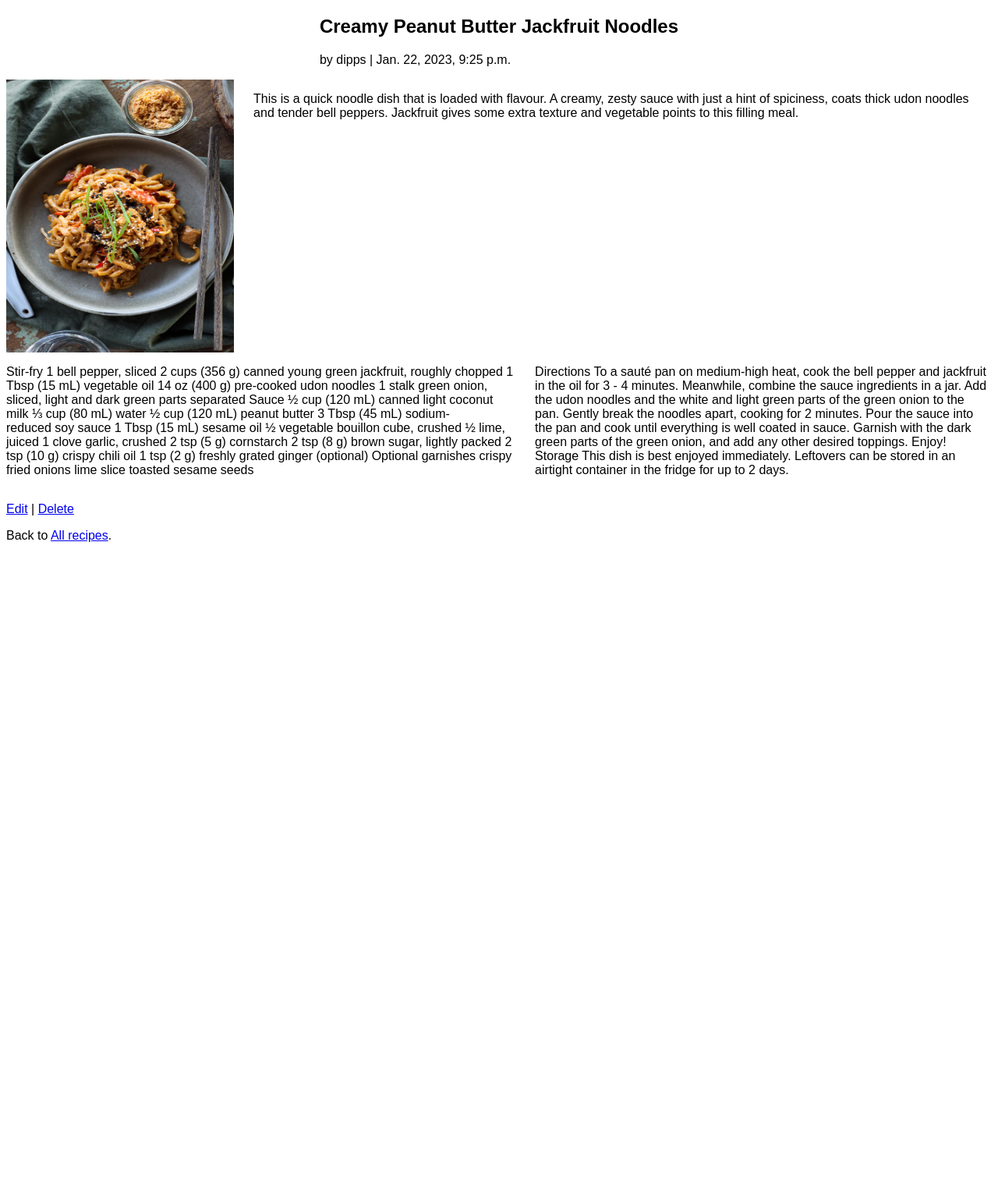
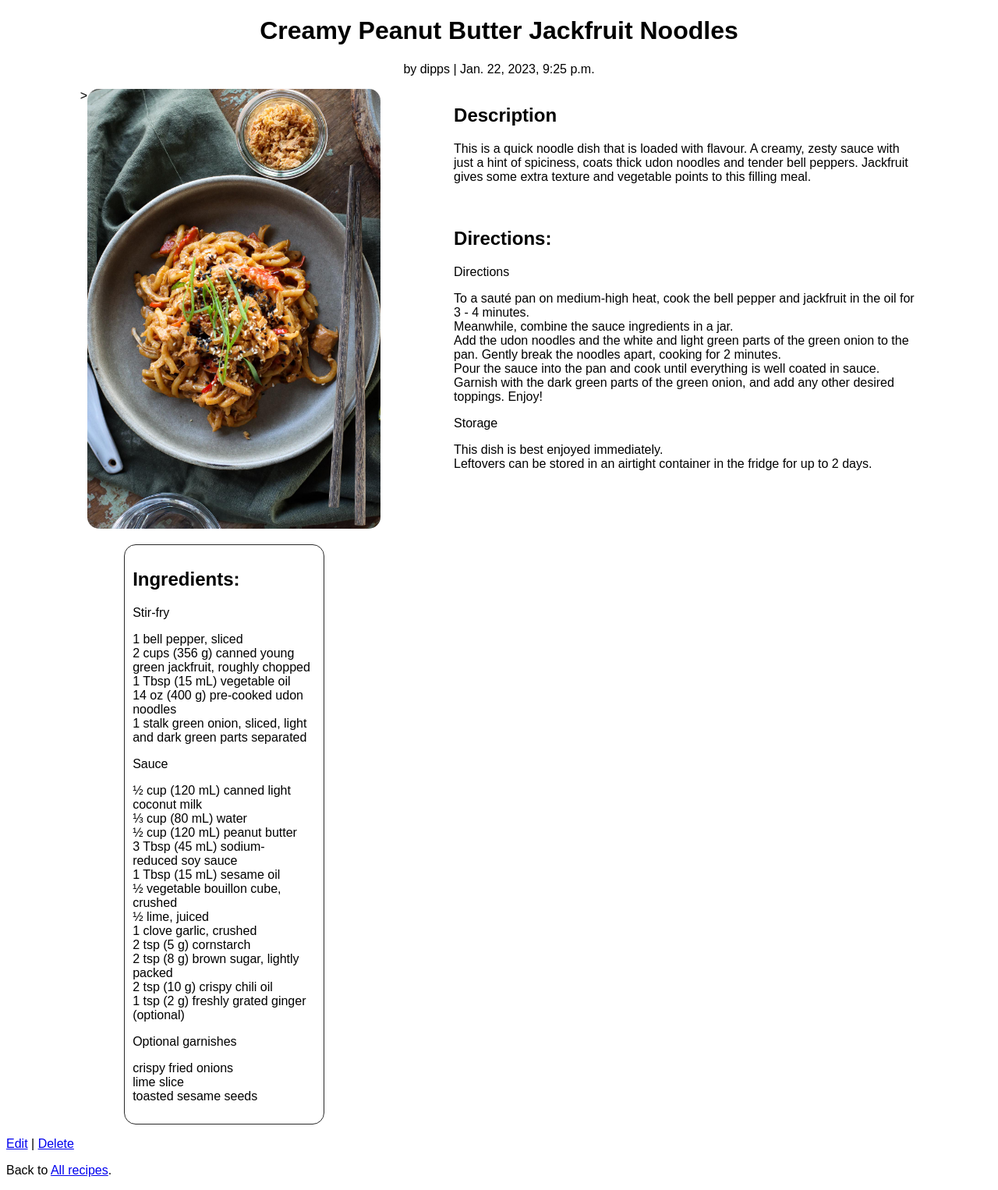
Before and after one commit to dipps18/recipes-blog, a Django app: page /recipes/3 in a window 1280 px wide. Shown: the part 108-1634 px from the top of the page at 78% size. Before the commit the page ends 803 px from the top, so only its background shows below. Run offline with Django 3.2, Linux system fonts and the light colour scheme; a user stored in the database is signed in; data comes from the database, SQL or seed files in the repository; both versions use the stored data as it was after the commit; some web fonts are replaced.

Commit message:
update css for recipe-detail

```diff
--- a/recipes/admin.py
+++ b/recipes/admin.py
@@ -6,7 +6,7 @@ from .models import Recipe
 @admin.register(Recipe)
 class RecipeAdmin(admin.ModelAdmin):
     def image_tag(self, obj):
-        return format_html('<img src="{}" width="150" height="150" />'.format(obj.photo.url))
+        return format_html('<img src="{}" width="150" height="150" />'.format(obj.image.url))
 
     image_tag.short_description = 'Image'
 
--- a/static/css/base.css
+++ b/static/css/base.css
@@ -39,6 +39,7 @@ h1{
 }
 
 .signup-div, .login{
+    padding: 10px;
     border-radius: 25px;
     width: 30%;
     margin: 0 auto;
@@ -49,9 +50,14 @@ h1{
 }
 
 .login{
-    height: 300px;
+    overflow: auto;
+    text-align: center;
 }
 
+.errorlist{
+    color: red;
+    list-style-type: none;
+}
 .navbar{
     font-size:18px;
     display: flex;
@@ -120,9 +126,39 @@ h1{
     height: 350px;
 }
 
+.first{
+    text-align: center;
+}
 .recipe-tn-title, .recipe-entry{
     display: flex;
     flex-direction: column;
     align-items: center;
     justify-content: center;
 }
+.left-right-container{
+    display: flex;
+    flex-direction: row;
+}
+.left, .right{
+    gap: 20px;
+    display: flex;
+    flex-direction: column;
+}
+.left img{
+    width: 80%;
+    height: 80%;
+}
+.left img, .ingredients-detail{
+    border-radius: 15px;
+}
+.ingredients-detail{
+    padding: 10px;
+    width:50%;
+    margin-left: 10%;
+    border: 1px solid rgb(41, 41, 41);
+}
+
+.recipe-entry{
+    width:85%;
+    margin: 0 auto;
+}
--- a/templates/base.html
+++ b/templates/base.html
@@ -5,7 +5,6 @@
     <head>
         <meta charset="utf-8">
         <link rel="stylesheet" href="{% static 'css/base.css' %}">
-        <link href="https://blogfonts.com/css/aWQ9MTUyNzcwJnN1Yj03NzAmYz1jJnR0Zj1Db3RvcmlzLm90ZiZuPWNvdG9yaXM/Cotoris.otf" rel="stylesheet" type="text/css"/>
         <title>{% block title %}Recipes Blog App{% endblock title %}</title>
     </head>
     <body>
--- a/templates/home.html
+++ b/templates/home.html
@@ -3,6 +3,7 @@
 {% block content %}
     {% if user.is_authenticated %}
         Hi {{ user.username }}!
+        <br><a href="{% url "recipe_list" %}">View all recipes here</a>
     {% else %}
         <p>You are not logged in</p>
         <a href="{% url 'login' %}">Log In</a>
--- a/templates/recipe_detail.html
+++ b/templates/recipe_detail.html
@@ -3,21 +3,34 @@
 {% block content %}
     <div class="recipe-entry">
         <div class="first">
-            <h2>{{ object.title }}</h2>
+            <h1>{{ object.title }}</h1>
             <p>by {{ object.author }} | {{ object.date }}</p>
         </div>
-        <div class="second">
-            <img class="recipe-detail-image" src="{{ object.image.url}}"/>
-            <p>{{ object.description }}</p>
-        </div>
-        <div class="third">
-            <p>{{ object.ingredients }}</p>
-            <p>{{ object.steps }}</p>
+        <div class="left-right-container">>
+            <div class="left">
+                <img class="recipe-detail-image" src="{{ object.image.url}}"/>
+                 <div class="ingredients-detail">
+                    <h2>Ingredients: </h2>
+                    <p>{{ object.ingredients|linebreaks }}</p>
+                </div>
+            </div>
+            <div class="right">
+               <div class="description-detail">
+                    <h2>Description</h2>
+                    <p>{{ object.description|linebreaks }}</p>
+                </div>
+                <div class="steps-detail">
+                    <h2>Directions: </h2>
+                    <p>{{ object.steps|linebreaks }}</p>
+                </div>
+            </div>
         </div>
     </div>
 <p>
-    <a href="{% url 'recipe_edit' recipe.pk %}">Edit</a> |
-    <a href="{% url 'recipe_delete' recipe.pk %}">Delete</a>
+    {%  if user == object.author %}
+        <a href="{% url 'recipe_edit' recipe.pk %}">Edit</a> |
+        <a href="{% url 'recipe_delete' recipe.pk %}">Delete</a>
+    {% endif %}
 </p>
     <p>Back to <a href="{% url 'recipe_list' %}">All recipes</a>.</p>
 {% endblock content %}
--- a/templates/registration/login.html
+++ b/templates/registration/login.html
@@ -10,8 +10,8 @@
             <button class="login-button" type="submit">Log In</button>
         </form>
         <div class="new-user">
+            <p>Forgot password ? <a href="{% url "password_reset" %}">Reset password</a></p>
             <p>New user ? <a href="{% url "signup" %}">Sign Up</a></p>
-
         </div>
     </div>
 {% endblock content %}
--- a/templates/registration/signup.html
+++ b/templates/registration/signup.html
@@ -6,8 +6,8 @@
             <h2 class="sign_up_header">Sign up</h2>
             {% csrf_token %}
             {% for field in form %}
-                <p class="form-field">{{ field.label_tag }}<p>
-                <p>{{ field }}<p>
+                {{ field.label_tag }}
+                <br>{{ field }}
                   {% if field.help_text %}
                       <p class="help_text"><small style="color: grey">{{ field.help_text }}</small></p>
                   {% endif %}
```
Also changed, not shown: db.sqlite3, media/pics/ChilliBeans.jpg (added), media/pics/ChilliBeans_oS0LBa6.jpg (added), media/pics/Jackfruit_noodles.jpg (added), media/pics/Jackfruit_noodles_56q4Mf1.jpg (added).
